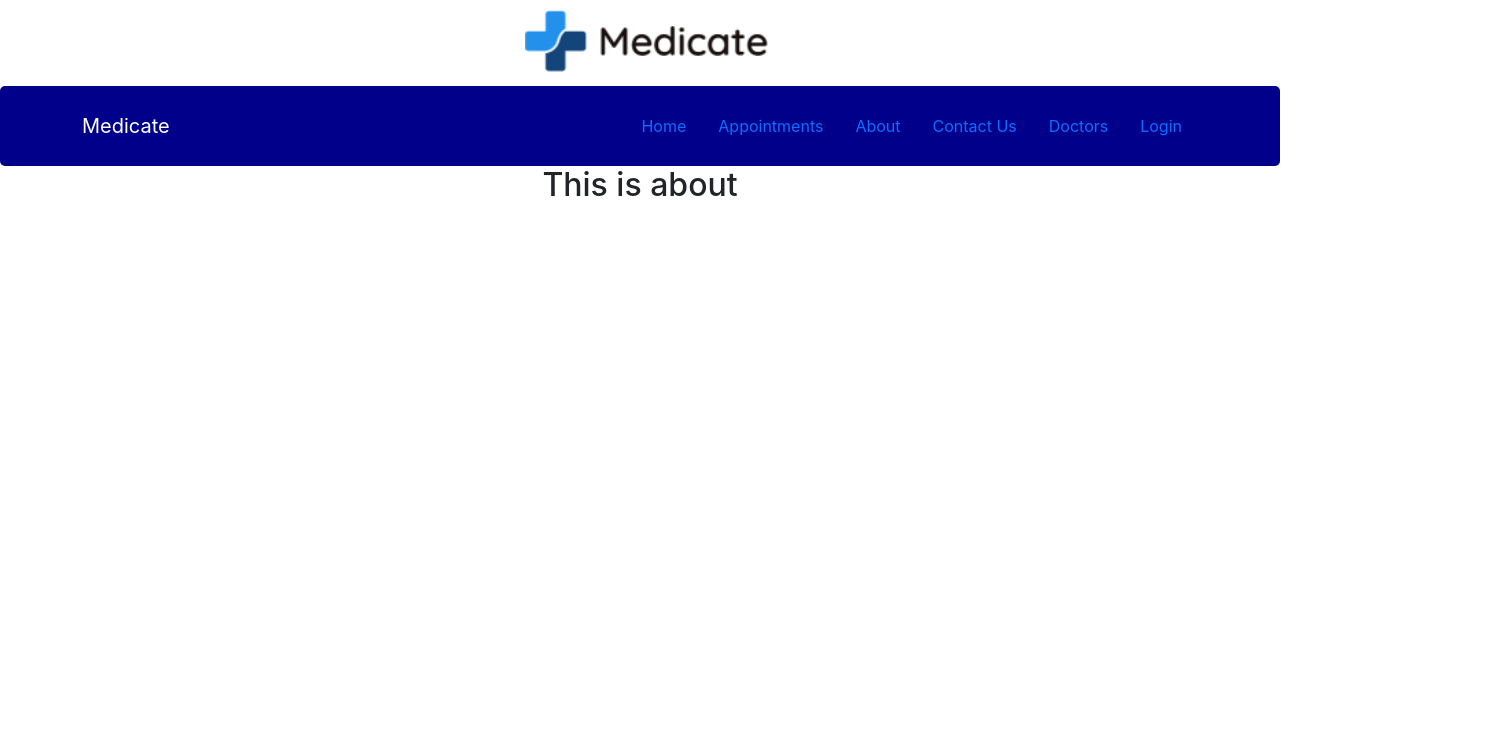
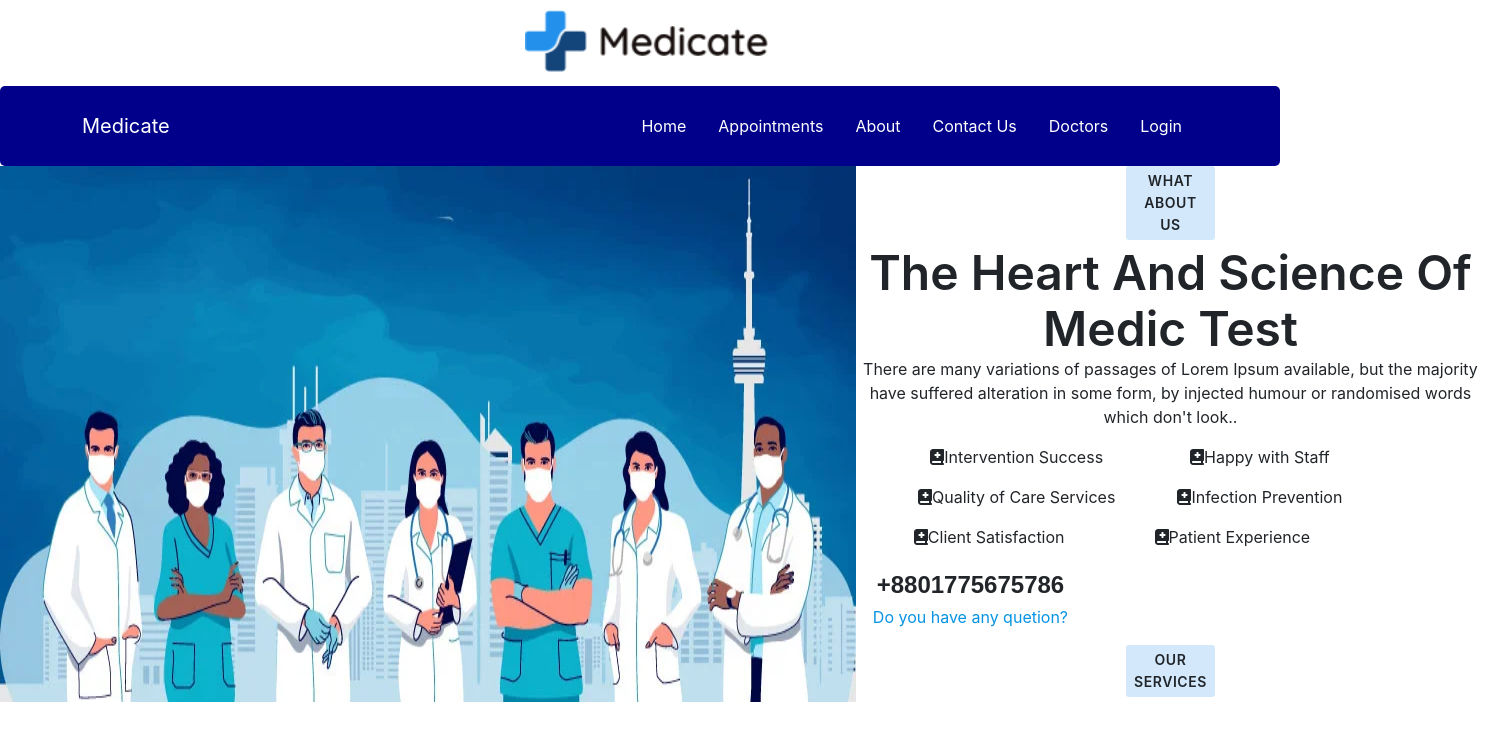
Before and after one commit to ra-hul/medicate, a React (Create React App) app: page /about in a window 1280 px wide. Shown: the top 740 px of the page, 1485 px wide, since content can reach past the window. Built offline with nearby package versions, Linux system fonts and the light colour scheme.

Commit message:
about us is added

```diff
--- a/package.json
+++ b/package.json
@@ -3,6 +3,9 @@
   "version": "0.1.0",
   "private": true,
   "dependencies": {
+    "@fortawesome/fontawesome-svg-core": "^6.1.1",
+    "@fortawesome/free-solid-svg-icons": "^6.1.1",
+    "@fortawesome/react-fontawesome": "^0.1.18",
     "@testing-library/jest-dom": "^5.16.4",
     "@testing-library/react": "^13.1.1",
     "@testing-library/user-event": "^13.5.0",
--- a/src/Components/About/About.css
+++ b/src/Components/About/About.css
@@ -0,0 +1,52 @@
+.docgroup {
+    display: flex;
+}
+
+/* .docgroup img {
+    margin-left: 50px;
+} */
+
+.title {
+    letter-spacing: 0.04em;
+    font-family: var(--title-fonts);
+    font-weight: 600;
+    font-size: 14px;
+    line-height: 22px;
+    position: relative;
+    text-transform: uppercase;
+    color: var(--primary-color);
+    background: #d3e9fb;
+    padding: 4px 8px;
+    margin: 0 270px 5px;
+    display: inline-block;
+    border-radius: 3px;
+
+}
+
+h1 {
+    font-weight: 600;
+    font-size: 48px;
+    line-height: 56px;
+    z-index: 9;
+    color: var(--dark-color);
+    padding: 0;
+    margin: 0 0;
+    position: relative;
+    display: block;
+
+}
+
+.ul-order {
+    display: flex;
+}
+
+h2 {
+    margin-bottom: 0px;
+    margin-right: 400px;
+    font-family: "Poppins", Sans-serif;
+    font-size: 24px;
+    font-weight: 600;
+    text-transform: capitalize;
+    font-style: normal;
+    line-height: 40px;
+}
--- a/src/Components/About/About.js
+++ b/src/Components/About/About.js
@@ -1,14 +1,43 @@
 import React from 'react';
-import Header from '../../Shared/Header/Header';
+import docGroup from './../../images/doctorgroup.jpg'
+import './About.css';
+import { FontAwesomeIcon } from '@fortawesome/react-fontawesome';
+import { faBookMedical } from '@fortawesome/free-solid-svg-icons';
+const About = () => {
+    const element = <FontAwesomeIcon icon={faBookMedical} />
+    return (
+        <div className='docgroup'>
 
-const About = () => {
-    return (
+            <img style={{ marginLeft: 'none', display: '100%' }} src={docGroup} alt="" srcset="" />
 
-        <div>
+            <div className="">
+                <p className='title'>What About Us </p>
+                <h1>The Heart And Science Of Medic Test</h1>
+                <p>There are many variations of passages of Lorem Ipsum available, but the majority have suffered alteration in some form,
+                    by injected humour or randomised words which don't look..</p>
 
 
-            <h2>This is about</h2>
+                <div className="ul-order">
+                    <div className="">
+                        <ul style={{ marginLeft: "30px" }}>{element}Intervention Success</ul>
+                        <ul style={{ marginLeft: "30px" }}>{element}Quality of Care Services</ul>
+                        <ul style={{ marginRight: "25px" }}>{element}Client Satisfaction</ul>
+                    </div>
+                    <div className="">
+                        <ul style={{ marginLeft: "30px" }}>{element}Happy with Staff</ul>
+                        <ul style={{ marginLeft: "30px" }}>{element}Infection Prevention</ul>
+                        <ul style={{ marginRight: "25px" }}>{element}Patient Experience</ul>
+                    </div>
+                </div>
+                <h2>+8801775675786</h2>
+                <p style={{ marginRight: '400px', color: '#0693e3' }}>Do you have any quetion?</p>
+                <div className="">
+                    <p className='title'>Our Services </p>
+
+                </div>
+            </div>
         </div>
+
     );
 };
 
--- a/src/Components/Appoitnments/Appointments.css
+++ b/src/Components/Appoitnments/Appointments.css
@@ -1,9 +1,10 @@
-.apointment {
+.appointment {
     display: flex;
 }
 
 .Form {
-    margin-left: 50px;
+    margin-left: 300px;
+
 }
 
 .form-box {
--- a/src/Components/Appoitnments/Appointments.js
+++ b/src/Components/Appoitnments/Appointments.js
@@ -5,8 +5,8 @@ import doctor from '../../images/doctor-.png'
 
 const Appointments = () => {
     return (
-        <div className='apointment'>
-            <img style={{ height: '500px', width: '500px' }} src={doctor} alt="" />
+        <div className='appointment'>
+
 
             <Form className='Form'>
 
@@ -64,6 +64,7 @@ const Appointments = () => {
 
 
             </Form>
+            <img style={{ height: '500px', width: '500px', marginLeft: "200px" }} src={doctor} alt="" />
         </div>
     );
 };
--- a/src/Shared/Header/Header.css
+++ b/src/Shared/Header/Header.css
@@ -17,3 +17,7 @@
     cursor: pointer;
     border-radius: 5px;
 }
+
+.text {
+    color: white;
+}
--- a/src/Shared/Header/Header.js
+++ b/src/Shared/Header/Header.js
@@ -21,12 +21,12 @@ const Header = () => {
                         <Navbar.Brand >Medicate</Navbar.Brand>
                         <Navbar.Toggle />
                         <Navbar.Collapse className="justify-content-end">
-                            <Nav.Link href='/home'>Home</Nav.Link>
-                            <Nav.Link href='/Appointments'>Appointments</Nav.Link>
-                            <Nav.Link href='/about'>About</Nav.Link>
-                            <Nav.Link href='contact_us'>Contact Us</Nav.Link>
-                            <Nav.Link href='/doctors'>Doctors</Nav.Link>
-                            <Nav.Link href='/login'>Login</Nav.Link>
+                            <Nav.Link href='/home' className='text'>Home</Nav.Link>
+                            <Nav.Link href='/Appointments' className='text'>Appointments</Nav.Link>
+                            <Nav.Link href='/about' className='text'>About</Nav.Link>
+                            <Nav.Link href='contact_us' className='text'>Contact Us</Nav.Link>
+                            <Nav.Link href='/doctors' className='text'>Doctors</Nav.Link>
+                            <Nav.Link href='/login' className='text'>Login</Nav.Link>
 
 
                         </Navbar.Collapse>
```
Also changed, not shown: 1 other file (tests, documents, lock files or other folders).
